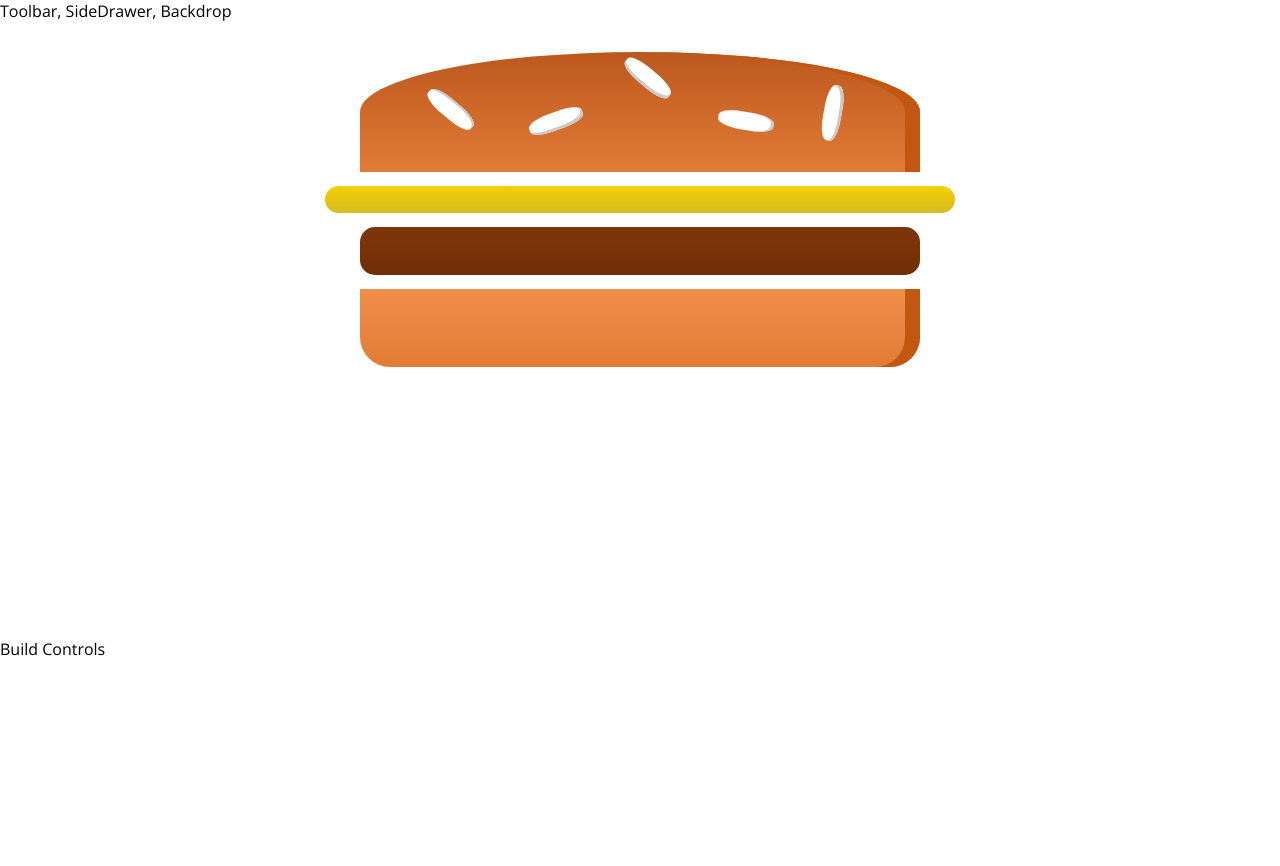
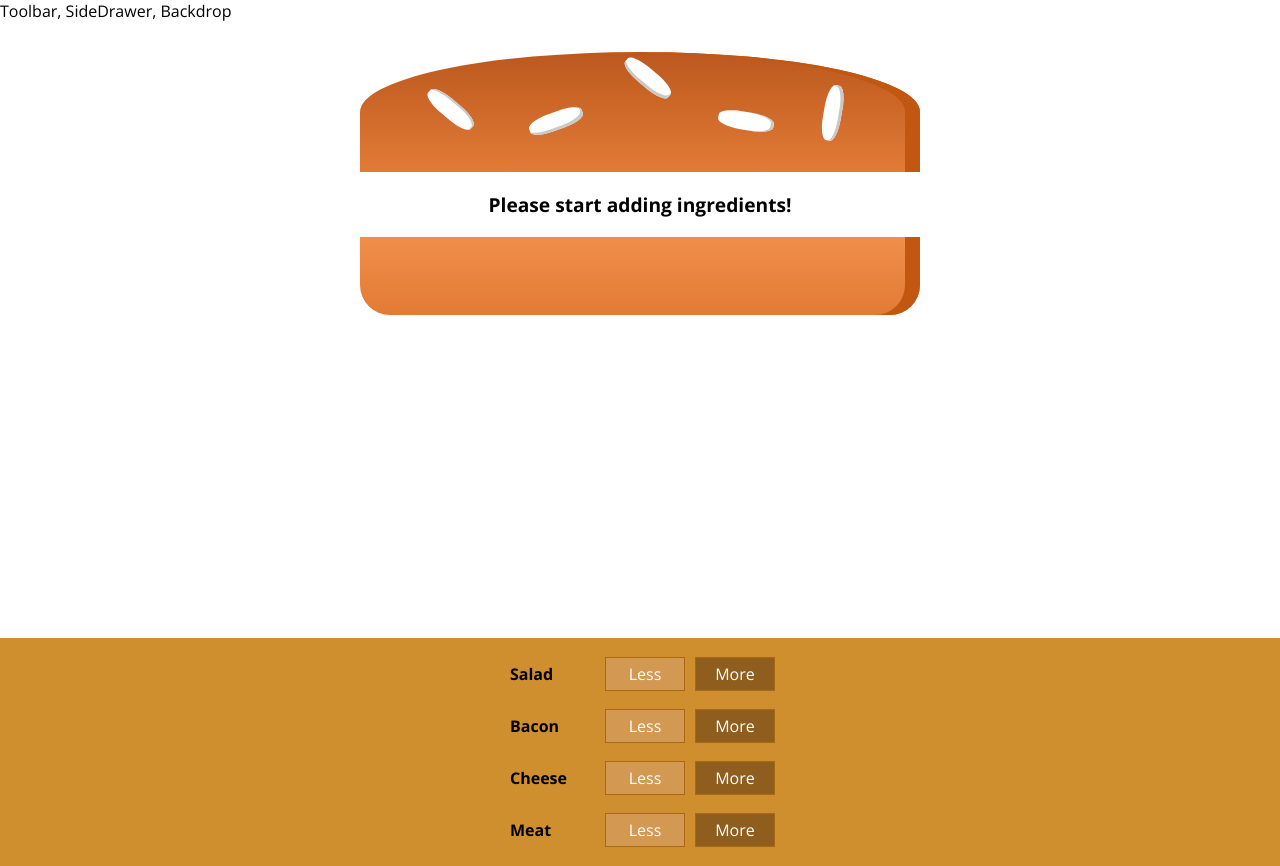
Before and after one commit to adrianmartinezj/order-picker, a React app: page / in a window 1280 px wide. Before the commit the page ends 800 px from the top, so only its background shows below. Built offline with nearby package versions, Linux system fonts and the light colour scheme.

Commit message:
Simple build controls

```diff
--- /dev/null
+++ b/src/components/Burger/BuildControls/BuildControl/BuildControl.js
@@ -0,0 +1,13 @@
+import React from 'react';
+
+import classes from './BuildControl.module.css';
+
+const buildControl = (props) => (
+    <div className={classes.BuildControl}>
+        <div className={classes.Label}>{props.label}</div>
+        <button className={classes.Less}>Less</button>
+        <button className={classes.More}>More</button>
+    </div>
+);
+
+export default buildControl;
--- /dev/null
+++ b/src/components/Burger/BuildControls/BuildControl/BuildControl.module.css
@@ -0,0 +1,56 @@
+.BuildControl {
+    display: flex;
+    justify-content: space-between;
+    align-items: center;
+    margin: 5px 0;
+}
+
+.BuildControl button {
+    display: block;
+    font: inherit;
+    padding: 5px;
+    margin: 0 5px;
+    width: 80px;
+    border: 1px solid #AA6817;
+    cursor: pointer;
+    outline: none;
+}
+
+.BuildControl button:disabled {
+    background-color: #AC9980;
+    border: 1px solid #7E7365;
+    color: #ccc;
+    cursor: default;
+}
+
+.BuildControl button:hover:disabled {
+    background-color: #AC9980;
+    color: #ccc;
+    cursor: not-allowed;
+}
+
+.Label {
+    padding: 10px;
+    font-weight: bold;
+    width: 80px;
+}
+
+.BuildControl .Less {
+    background-color: #D39952;
+    color: white;
+}
+
+.BuildControl .More {
+    background-color: #8F5E1E;
+    color: white;
+}
+
+.BuildControl .Less:hover, .BuildControl .Less:active {
+    background-color: #DAA972;
+    color: white;
+}
+
+.BuildControl .More:hover,.BuildControl .More:active {
+    background-color: #99703F;
+    color: white;
+}
--- /dev/null
+++ b/src/components/Burger/BuildControls/BuildControls.js
@@ -0,0 +1,21 @@
+import React from 'react';
+
+import classes from './BuildControls.module.css';
+import BuildControl from './BuildControl/BuildControl';
+
+const controls = [
+    { label: 'Salad', tpe: 'salad'},
+    { label: 'Bacon', tpe: 'bacon'},
+    { label: 'Cheese', tpe: 'cheese'},
+    { label: 'Meat', tpe: 'meat'}
+];
+
+const buildControls = (props) => (
+    <div className={classes.BuildControls}>
+        {controls.map(ctrl => {
+            return <BuildControl key={ctrl.label} label={ctrl.label} />
+        })}
+    </div>
+);
+
+export default buildControls;
--- /dev/null
+++ b/src/components/Burger/BuildControls/BuildControls.module.css
@@ -0,0 +1,10 @@
+.BuildControls {
+    width: 100%;
+    background-color: #cf8f2e;
+    display: flex;
+    flex-flow: column;
+    align-items: center;
+    box-shadow: 0 2px 1px #ccc;
+    margin: auto;
+    padding: 10px 0;
+}
--- a/src/components/Burger/Burger.js
+++ b/src/components/Burger/Burger.js
@@ -4,11 +4,22 @@
 import BurgerIngredient from './BurgerIngredient/BurgerIngredient';
 
 const burger = (props) => {
+    let transformedIngredients = Object.keys(props.ingredients)
+        .map(igKey => {
+            return [...Array(props.ingredients[igKey])].map((_, i) => {
+                    return <BurgerIngredient key={igKey + i} type = {igKey} />;
+                });
+        }).reduce((arr, el) => {
+            return arr.concat(el)
+        }, []);
+    if (transformedIngredients.length === 0) {
+        transformedIngredients = <p>Please start adding ingredients!</p>;
+    }
+        console.log(transformedIngredients);
     return (
         <div className={classes.Burger}>
             <BurgerIngredient type="bread-top" />
-            <BurgerIngredient type="cheese" />
-            <BurgerIngredient type="meat" />
+            {transformedIngredients}
             <BurgerIngredient type="bread-bottom" />
         </div>
     );
--- a/src/containers/BurgerBuilder/BurgerBuilder.js
+++ b/src/containers/BurgerBuilder/BurgerBuilder.js
@@ -2,13 +2,30 @@
 
 import Aux from '../../hoc/Auxiliary';
 import Burger from '../../components/Burger/Burger';
+import BuildControls from '../../components/Burger/BuildControls/BuildControls';
 
 class BurgerBuilder extends Component {
+    // Old way of initializing state
+
+    // constructor (props) {
+    //     super(props);
+    //     this.state = {...}
+    // }
+
+    state = {
+        ingredients: {
+            salad: 0,
+            bacon: 0,
+            cheese: 0,
+            meat: 0
+        }
+    }
+
     render () {
         return (
             <Aux>
-                <Burger />
-                <div>Build Controls</div>
+                <Burger ingredients={this.state.ingredients}/>
+                <BuildControls />
             </Aux>
         );
     }
```
